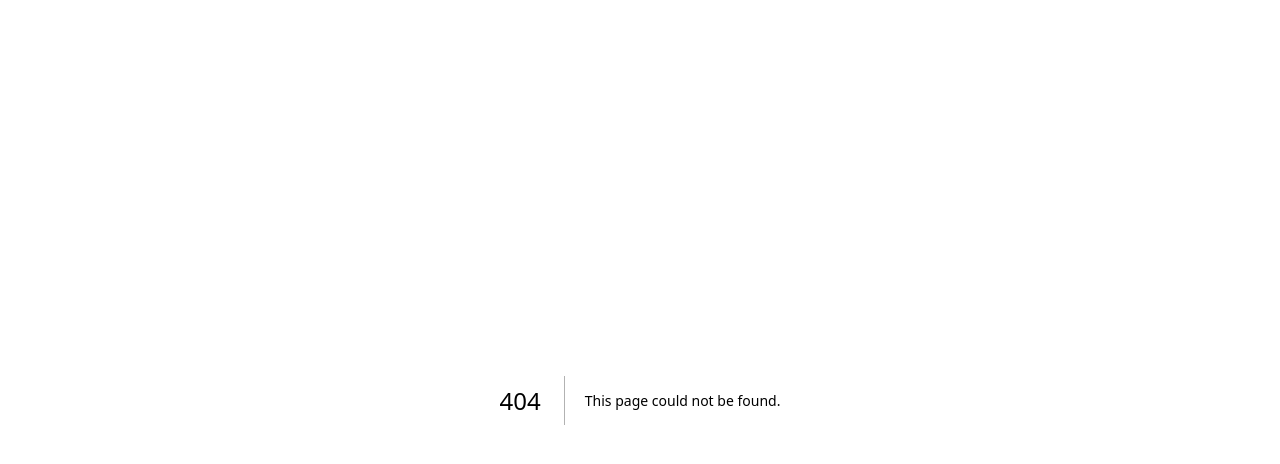
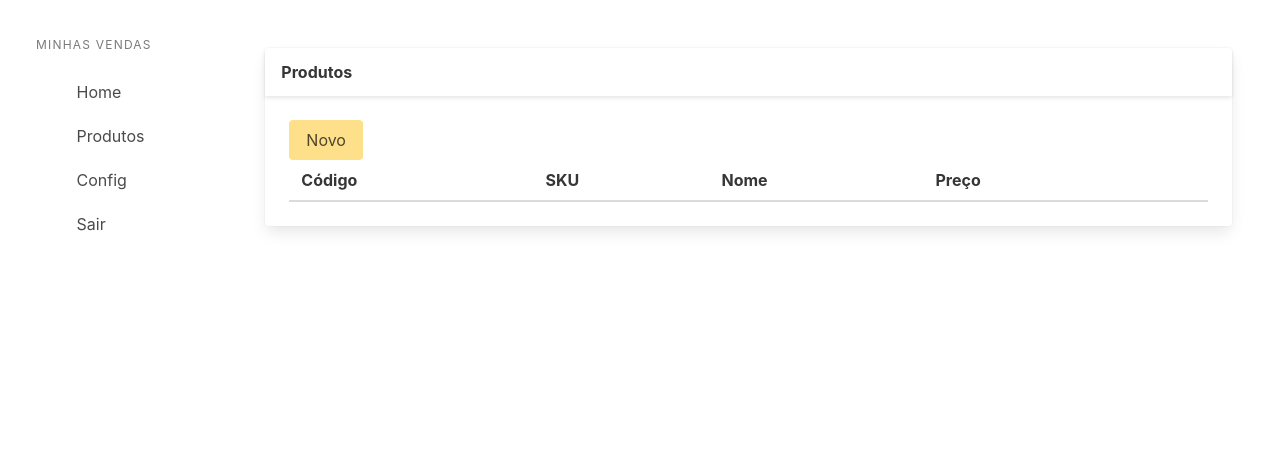
Before and after one commit to ViniciusNunes01/vendas_react_java, a Next.js app in the folder frontend/vendas-app/: page /consultas/produtos in a window 1280 px wide. Before the commit this address had no page. Shown: the top 464 px of the page. Built offline with nearby package versions, Linux system fonts and the light colour scheme.

Commit message:
listagem de produtos e criaçao de uma table para listar

```diff
--- a/frontend/vendas-app/package.json
+++ b/frontend/vendas-app/package.json
@@ -12,7 +12,9 @@
     "bulma": "0.9.2",
     "next": "15.5.3",
     "react": "19.1.0",
-    "react-dom": "19.1.0"
+    "react-dom": "19.1.0",
+    "swr": "^2.3.6",
+    "yup": "^1.7.1"
   },
   "devDependencies": {
     "@tailwindcss/postcss": "^4",
--- a/frontend/vendas-app/src/components/common/input/index.tsx
+++ b/frontend/vendas-app/src/components/common/input/index.tsx
@@ -7,6 +7,7 @@ interface inputProps extends InputHTMLAttributes<HTMLInputElement> {
     label: string;
     columnClasses?: string;
     currency?: boolean;
+    error?: string;
 }
 
 export const Input: React.FC<inputProps> = ({
@@ -15,6 +16,7 @@ export const Input: React.FC<inputProps> = ({
     columnClasses,
     id,
     currency,
+    error,
     ...inputProps
 }: inputProps) => {
 
@@ -41,6 +43,9 @@ export const Input: React.FC<inputProps> = ({
                     {...inputProps}
                     onChange={onInputChange}
                 />
+                {error &&
+                    <p className="help is-danger">{error}</p>
+                }
             </div>
         </div>
     )
--- a/frontend/vendas-app/src/components/index.ts
+++ b/frontend/vendas-app/src/components/index.ts
@@ -1,3 +1,3 @@
 export { Layout } from './layout'
-export { CadastroProdutos } from './produtos'
+export { CadastroProdutos, ListagemProdutos } from './produtos'
 export { Input, Message } from './common'
--- a/frontend/vendas-app/src/components/layout/index.tsx
+++ b/frontend/vendas-app/src/components/layout/index.tsx
@@ -26,7 +26,7 @@ export const Layout: React.FC<LayoutProps> = (props: LayoutProps) => {
                                 <div className="content">
                                     {
                                         props.mensagens &&
-                                        props.mensagens.map(msg => <Message {...msg} />)
+                                        props.mensagens.map(msg => <Message key={msg.texto} {...msg} />)
                                     }
                                     {props.children}
                                 </div>
--- a/frontend/vendas-app/src/components/layout/menu/index.tsx
+++ b/frontend/vendas-app/src/components/layout/menu/index.tsx
@@ -8,7 +8,7 @@ export const Menu: React.FC = () => {
             </p>
             <ul className="menu-list">
                 <MenuItem href="/" label="Home" />
-                <MenuItem href="/cadastros/produtos" label="Produtos" />
+                <MenuItem href="/consultas/produtos" label="Produtos" />
                 <MenuItem href="/" label="Config" />
                 <MenuItem href="/" label="Sair" />
             </ul>
@@ -24,10 +24,8 @@ interface MenuItemProps {
 const MenuItem: React.FC<MenuItemProps> = (props: MenuItemProps) => {
   return (
     <li>
-      <Link href={props.href} legacyBehavior>
-        <a className="flex items-center">
-          <span className="icon"></span> {props.label}
-        </a>
+      <Link href={props.href} className="flex items-center">
+        <span className="icon"></span> {props.label}
       </Link>
     </li>
   )
--- a/frontend/vendas-app/src/components/produtos/cadastro/index.tsx
+++ b/frontend/vendas-app/src/components/produtos/cadastro/index.tsx
@@ -4,8 +4,25 @@ import { converterEmBigDecimal } from "@/app/util/money/intex"
 import { Input, Message } from "@/components/common"
 import { Alert } from "@/components/common/message"
 import { Layout } from "@/components/layout"
+import Link from "next/link"
 import { useState } from "react"
+import * as yup from 'yup'
 
+const msgCampoObrigatorio = "Campo obrigatório";
+
+const validationSchema = yup.object().shape({
+    sku: yup.string().trim().required(msgCampoObrigatorio),
+    nome: yup.string().trim().required(msgCampoObrigatorio),
+    descricao: yup.string().trim().required(msgCampoObrigatorio),
+    preco: yup.number().required(msgCampoObrigatorio).moreThan(0, "Valor deve ser maior que 0,00 (Zero)")
+})
+
+interface FormErrors {
+    sku?: string;
+    nome?: string;
+    preco?: string;
+    descricao?: string;
+}
 
 export const CadastroProdutos: React.FC = () => {
 
@@ -17,6 +34,7 @@ export const CadastroProdutos: React.FC = () => {
     const [id, setId] = useState<string>('')
     const [cadastro, setCadastro] = useState<string>('')
     const [messages, setMessages] = useState<Array<Alert>>([])
+    const [errors, setErrors] = useState<FormErrors>({})
 
     const submit = () => {
         const produto: Produto = {
@@ -27,6 +45,10 @@ export const CadastroProdutos: React.FC = () => {
             descricao,
             cadastro
         }
+
+        validationSchema.validate(produto).then(obj => {
+
+            setErrors({})
 
             if (id) {
                 service
@@ -39,8 +61,6 @@ export const CadastroProdutos: React.FC = () => {
 
             } else {
 
-        }
-
                 service
                     .salvar(produto)
                     .then(produtoResposta => {
@@ -49,6 +69,15 @@ export const CadastroProdutos: React.FC = () => {
                         setMessages([{
                             tipo: "success", texto: "Produto salvo com sucesso!"
                         }])
+                    })
+            }
+        }).catch(err => {
+            const field = err.path;
+            const message = err.message
+
+            setErrors({
+                [field]: message
+            })
         })
     }
 
@@ -82,6 +111,7 @@ export const CadastroProdutos: React.FC = () => {
                     columnClasses="is-half"
                     value={sku}
                     onChange={setSku}
+                    error={errors.sku}
                 />
                 <Input
                     id="inputPreco"
@@ -91,6 +121,7 @@ export const CadastroProdutos: React.FC = () => {
                     value={preco}
                     onChange={setPreco}
                     currency
+                    error={errors.preco}
                 />
             </div>
             <div className="columns">
@@ -101,6 +132,7 @@ export const CadastroProdutos: React.FC = () => {
                     columnClasses="is-full"
                     value={nome}
                     onChange={setNome}
+                    error={errors.nome}
                 />
             </div>
 
@@ -113,7 +145,12 @@ export const CadastroProdutos: React.FC = () => {
                             className="textarea"
                             value={descricao}
                             onChange={e => setDescricao(e.target.value)}
-                            placeholder="Digite a descrição do produto" />
+                            placeholder="Digite a descrição do produto"
+                        />
+                        {
+                            errors.descricao &&
+                            <p className="help is-danger">{errors.descricao}</p>
+                        }
                     </div>
                 </div>
             </div>
@@ -125,7 +162,9 @@ export const CadastroProdutos: React.FC = () => {
                     </button>
                 </div>
                 <div className="control">
+                    <Link href="/consultas/produtos">
                         <button className="button is-link is-light">Voltar</button>
+                    </Link>
                 </div>
             </div>
         </Layout>
--- a/frontend/vendas-app/src/components/produtos/index.ts
+++ b/frontend/vendas-app/src/components/produtos/index.ts
@@ -1 +1,2 @@
 export { CadastroProdutos } from './cadastro'
+export { ListagemProdutos } from './listagem'
--- /dev/null
+++ b/frontend/vendas-app/src/components/produtos/listagem/index.tsx
@@ -0,0 +1,23 @@
+import { Layout } from "@/components/layout"
+import Link from "next/link"
+import { TabelaProdutos } from "./tabela"
+import { Produto } from "@/app/models/produtos"
+import useSWR from 'swr'
+
+export const ListagemProdutos: React.FC = () => {
+
+    const produtos: Produto[] = []
+    //const { data } = useSWR()
+
+    return (
+
+        <Layout titulo="Produtos">
+            <Link href="/cadastros/produtos">
+                <button className="button is-warning">Novo</button>
+            </Link>
+            <br />
+            <TabelaProdutos produtos={produtos} />
+        </Layout>
+
+    )
+}
--- /dev/null
+++ b/frontend/vendas-app/src/components/produtos/listagem/tabela/index.tsx
@@ -0,0 +1,48 @@
+import { Produto } from "@/app/models/produtos"
+
+interface TabelaProdutosProps {
+    produtos: Array<Produto>
+}
+
+export const TabelaProdutos: React.FC<TabelaProdutosProps> = ({
+    produtos
+}) => {
+    return (
+        <table className="table is-striped is-hoverable">
+            <thead>
+                <th>Código</th>
+                <th>SKU</th>
+                <th>Nome</th>
+                <th>Preço</th>
+                <th></th>
+            </thead>
+            <tbody>
+                {
+                    produtos.map(produto => <ProdutoRow key={produto.id} produto={produto} />)
+                }
+            </tbody>
+        </table>
+    )
+}
+
+interface ProdutoRowProps {
+    produto: Produto
+}
+
+const ProdutoRow: React.FC<ProdutoRowProps> = ({
+    produto
+}) => {
+
+    return (
+        <tr>
+            <td>{produto.id}</td>
+            <td>{produto.sku}</td>
+            <td>{produto.nome}</td>
+            <td>{produto.preco}</td>
+            <td>
+                <button className="button is-success">Editar</button>
+                <button className="button is-danger">Deletar</button>
+            </td>
+        </tr>
+    )
+}
--- /dev/null
+++ b/frontend/vendas-app/src/pages/consultas/produtos/index.tsx
@@ -0,0 +1,3 @@
+import { ListagemProdutos } from "@/components";
+
+export default ListagemProdutos
```
Also changed, not shown: 1 other file (tests, documents, lock files or other folders). Lines whose indentation alone changed are shown as unchanged.
